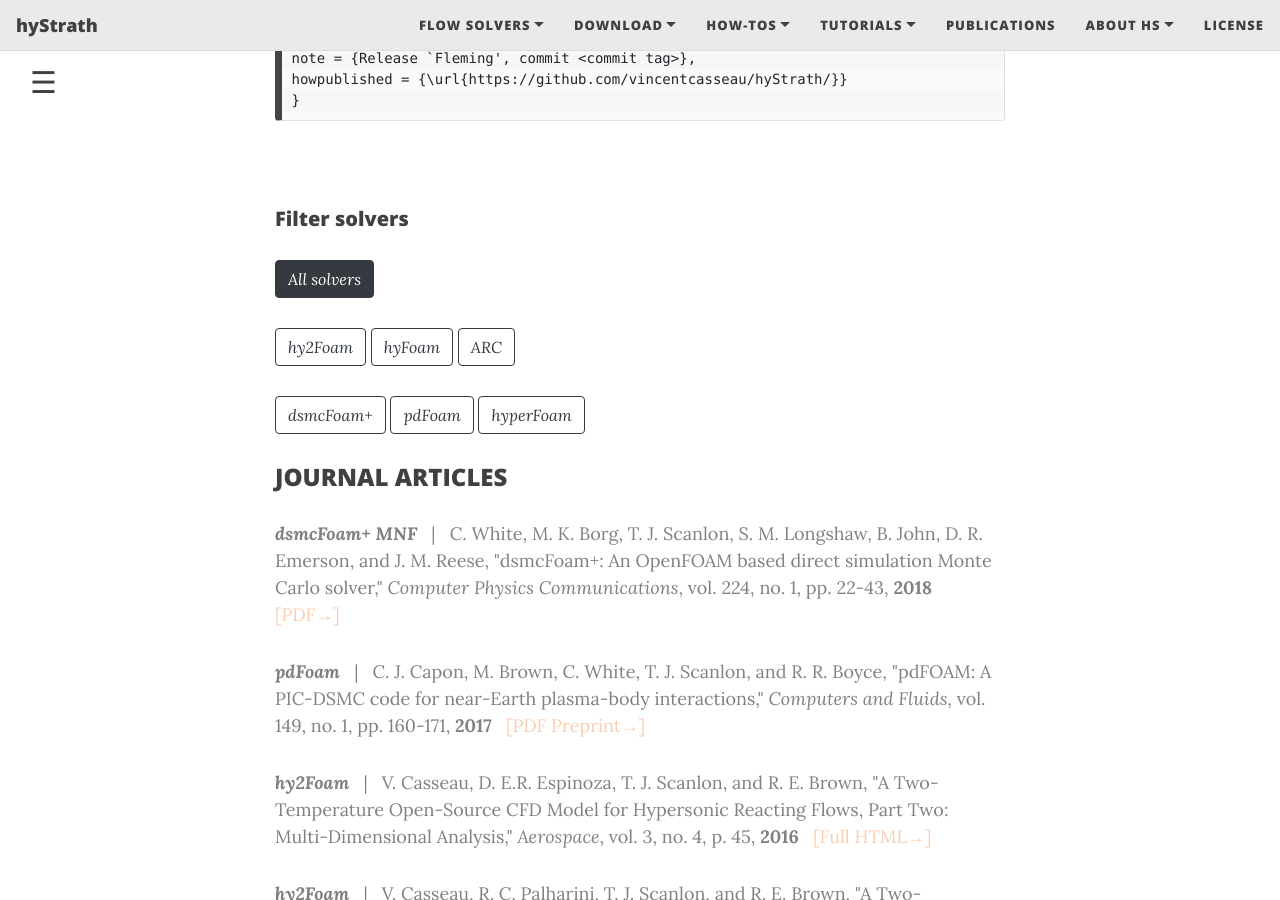
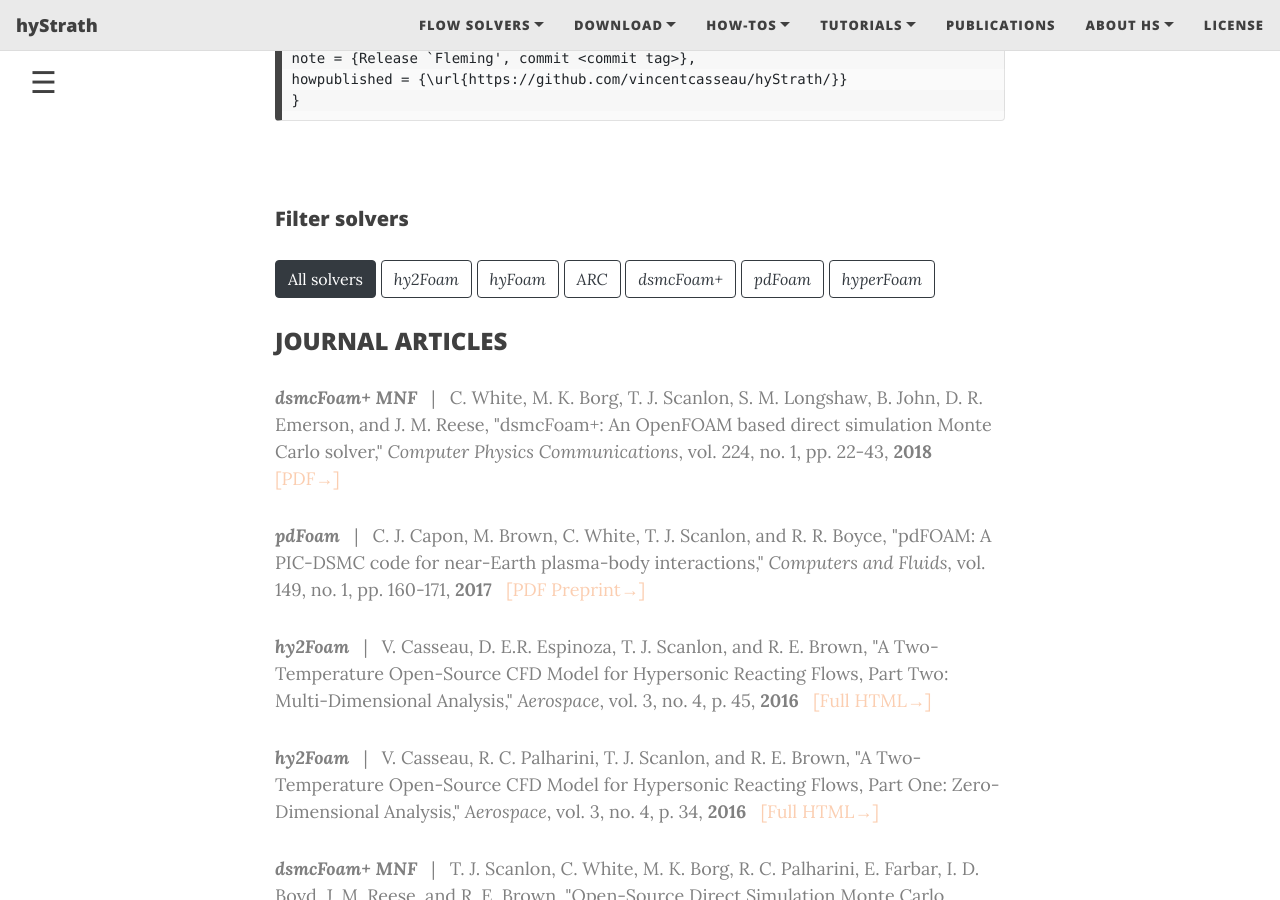
Before and after one commit to hystrath/hystrath.github.io, a Jekyll site: the page built from publications-arc.md, in a window 1280 px wide and 900 px high, scrolled down 384 px. Built offline with Jekyll 4.4.1, drawn with Linux system fonts in a browser that asks for light colours; nearby versions of some CDN libraries.

Commit message:
Editing pages

```diff
--- a/publications-arc.md
+++ b/publications-arc.md
@@ -56,16 +56,12 @@ howpublished = {\url{https://github.com/vincentcasseau/hyStrath/}}
 ##### Filter solvers
 
 <p>
-  <a class="btn btn-dark" href="https://hystrath.github.io/publications/" role="button"><i>All solvers</i></a>
-</p>
+  <a class="btn btn-dark" href="https://hystrath.github.io/publications/" role="button">All solvers</a>
 
-<p>
   <a class="btn btn-outline-dark" href="https://hystrath.github.io/publications-hy2foam/" role="button"><i>hy2Foam</i></a>
   <a class="btn btn-outline-dark" href="https://hystrath.github.io/publications-hyfoam/" role="button"><i>hyFoam</i></a>
   <a class="btn btn-outline-dark" href="https://hystrath.github.io/publications-arc/" role="button"><i>ARC</i></a>
-</p>
 
-<p>
   <a class="btn btn-outline-dark" href="https://hystrath.github.io/publications-dsmcfoam/" role="button"><i>dsmcFoam+</i></a>
   <a class="btn btn-outline-dark" href="https://hystrath.github.io/publications-pdfoam/" role="button"><i>pdFoam</i></a>
   <a class="btn btn-outline-dark" href="https://hystrath.github.io/publications-hyperfoam/" role="button"><i>hyperFoam</i></a>
```
